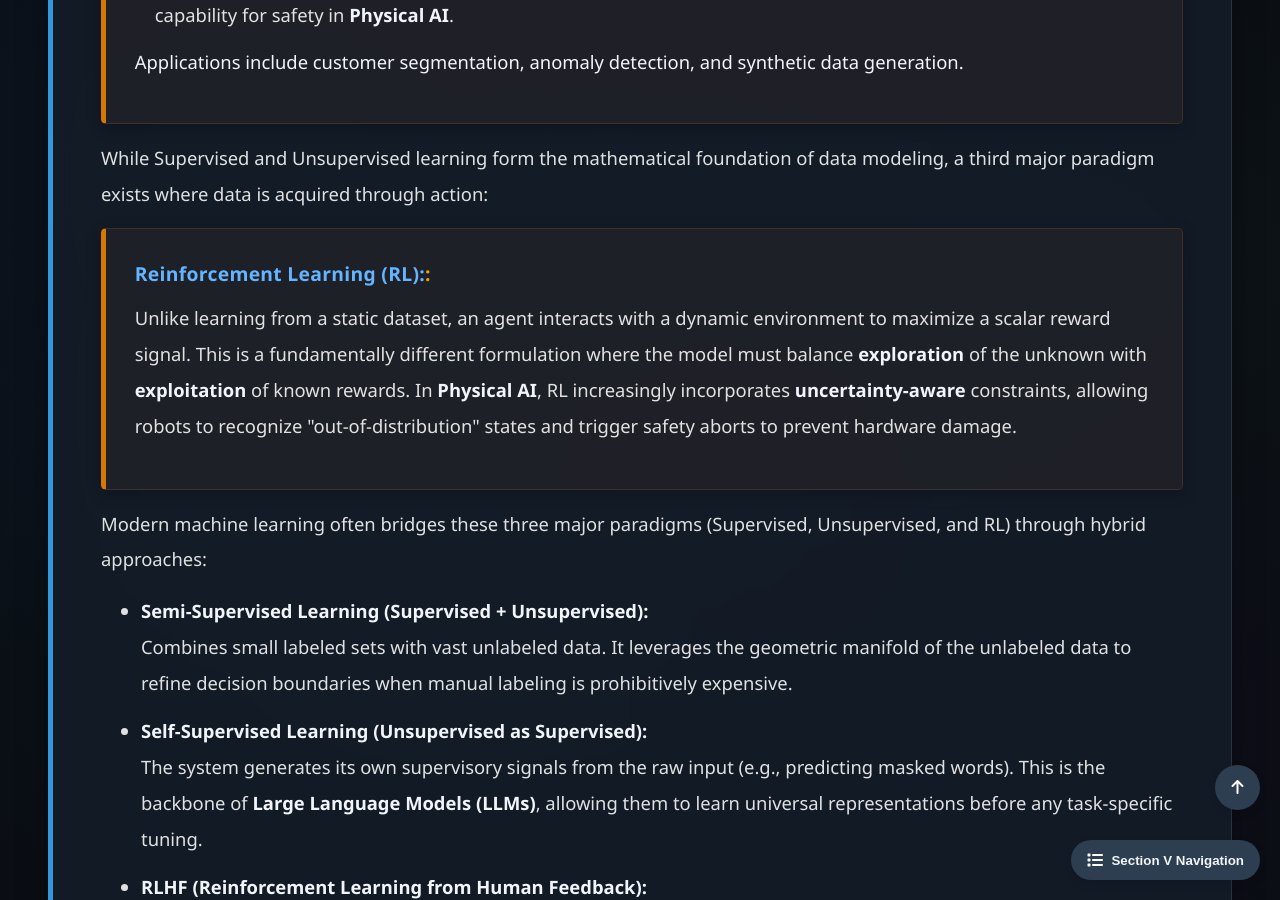
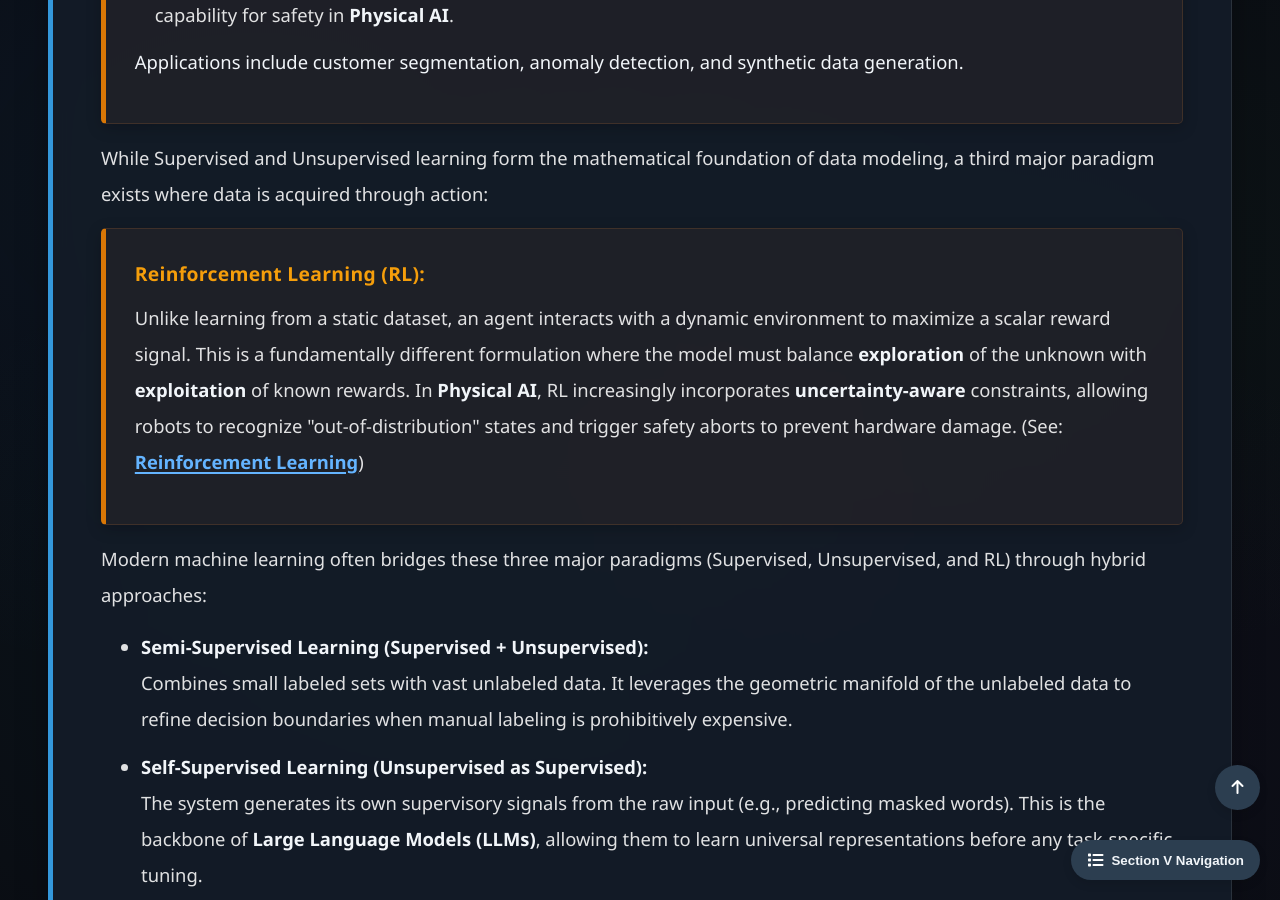
Before and after one commit to Yusukey01/yusukey01.github.io, a Jekyll site: the page built from Mathematics/Machine_learning/intro_ml.html, in a window 1280 px wide and 900 px high, scrolled down 3642 px. Built offline with Jekyll 4.4.1, drawn with Linux system fonts in a browser that asks for light colours.

```diff
--- a/Mathematics/Machine_learning/intro_ml.html
+++ b/Mathematics/Machine_learning/intro_ml.html
@@ -160,13 +160,13 @@ uses_python: false
                 </p>
 
                 <div class="theorem">
-                    <span class="theorem-title"><a href="intro_RL.html">Reinforcement Learning (RL):</a>:</span>
+                    <span class="theorem-title">Reinforcement Learning (RL):</span>
                     <p>
                         Unlike learning from a static dataset, an agent interacts with a dynamic environment to maximize a scalar reward signal.
                         This is a fundamentally different formulation where the model must balance <strong>exploration</strong> of the unknown with
                         <strong>exploitation</strong> of known rewards. In <strong>Physical AI</strong>, RL increasingly incorporates
                         <strong>uncertainty-aware</strong> constraints, allowing robots to recognize "out-of-distribution" states and trigger
-                        safety aborts to prevent hardware damage.
+                        safety aborts to prevent hardware damage. (See: <a href="intro_RL.html"><strong>Reinforcement Learning</strong></a>)
                     </p>
                 </div>
 
```
